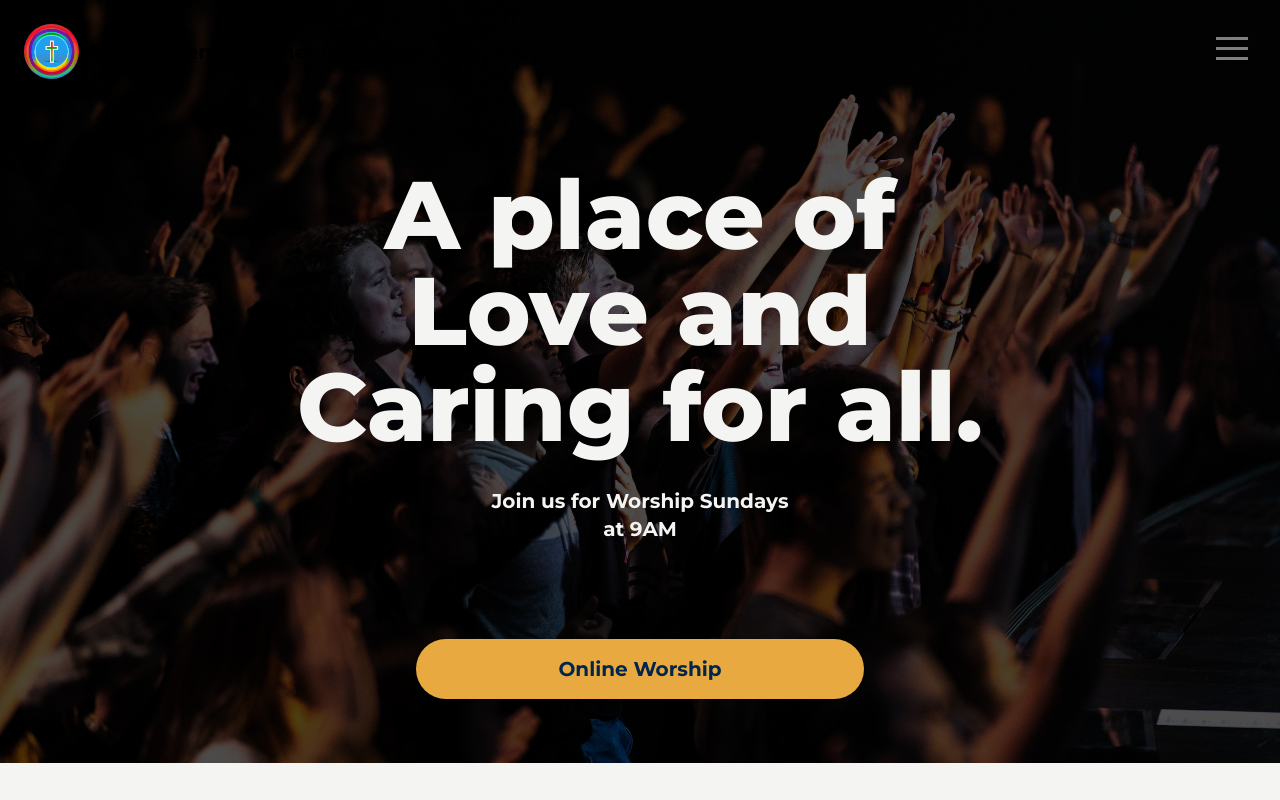
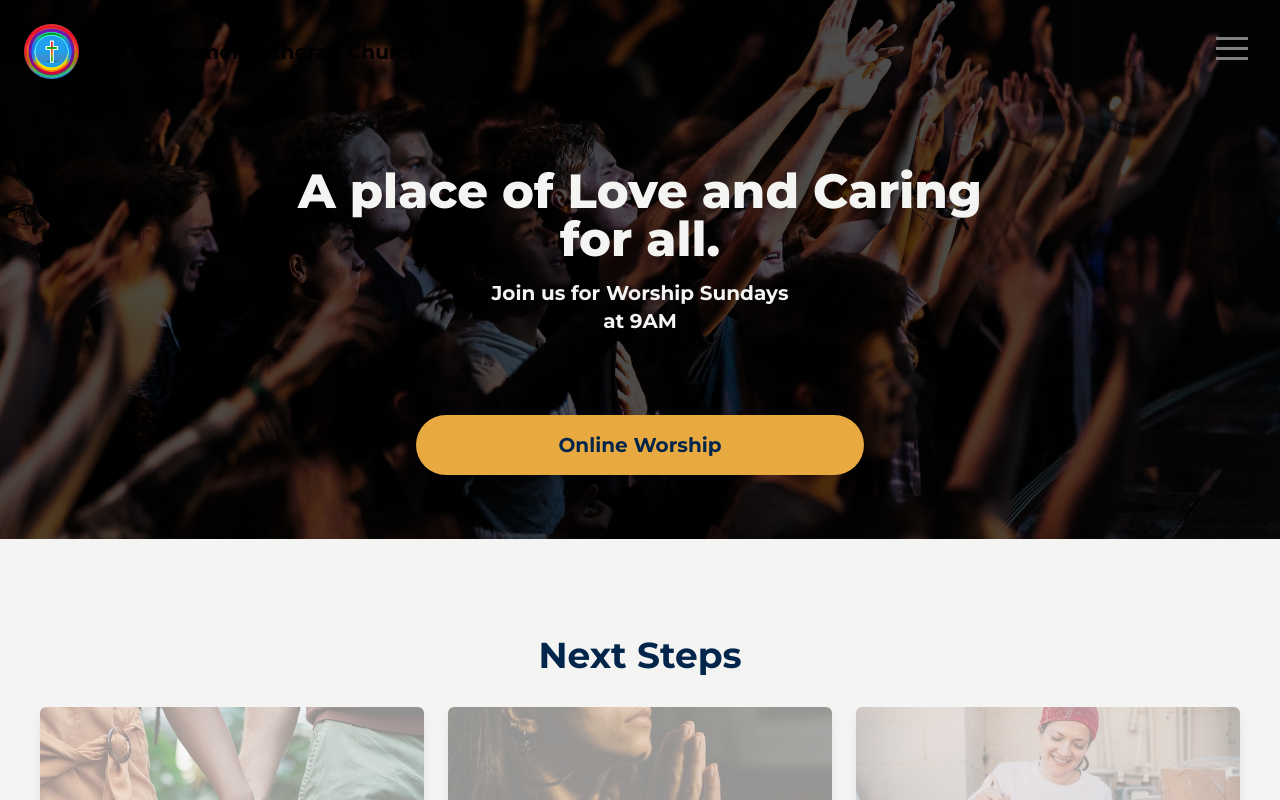
Before and after one commit to eliassymons/orcgg, a Next.js app: page / in a window 1280 px wide. Shown: the top 800 px of the page. Built offline with nearby package versions, Linux system fonts and the light colour scheme.

Commit message:
fix width

```diff
--- a/app/globals.css
+++ b/app/globals.css
@@ -16,6 +16,7 @@ body {
 }
 .hero {
   height: 100vh;
+
   height: -moz-available;
   height: -webkit-fill-available;
   height: fill-available;
--- a/app/pages/hero/page.tsx
+++ b/app/pages/hero/page.tsx
@@ -2,8 +2,8 @@ import Image from "next/image";
 
 function Hero() {
   return (
-    <div className="w-full flex flex-col items-center justify-center py-16 gap-8 hero">
-      <h1 className="text-5xl font-extrabold max-w-sm text-light  text-center px-4 leading-[4.2rem] sm:text-8xl sm:max-w-[50rem] ">
+    <div className="w-full flex flex-col items-center justify-center py-16 gap-4 hero">
+      <h1 className="text-5xl font-extrabold max-w-sm text-light  text-center px-4 leading-[4.2rem] sm:text-5xl sm:max-w-[50rem] ">
         A place of Love and Caring for all.{" "}
       </h1>
 
```
